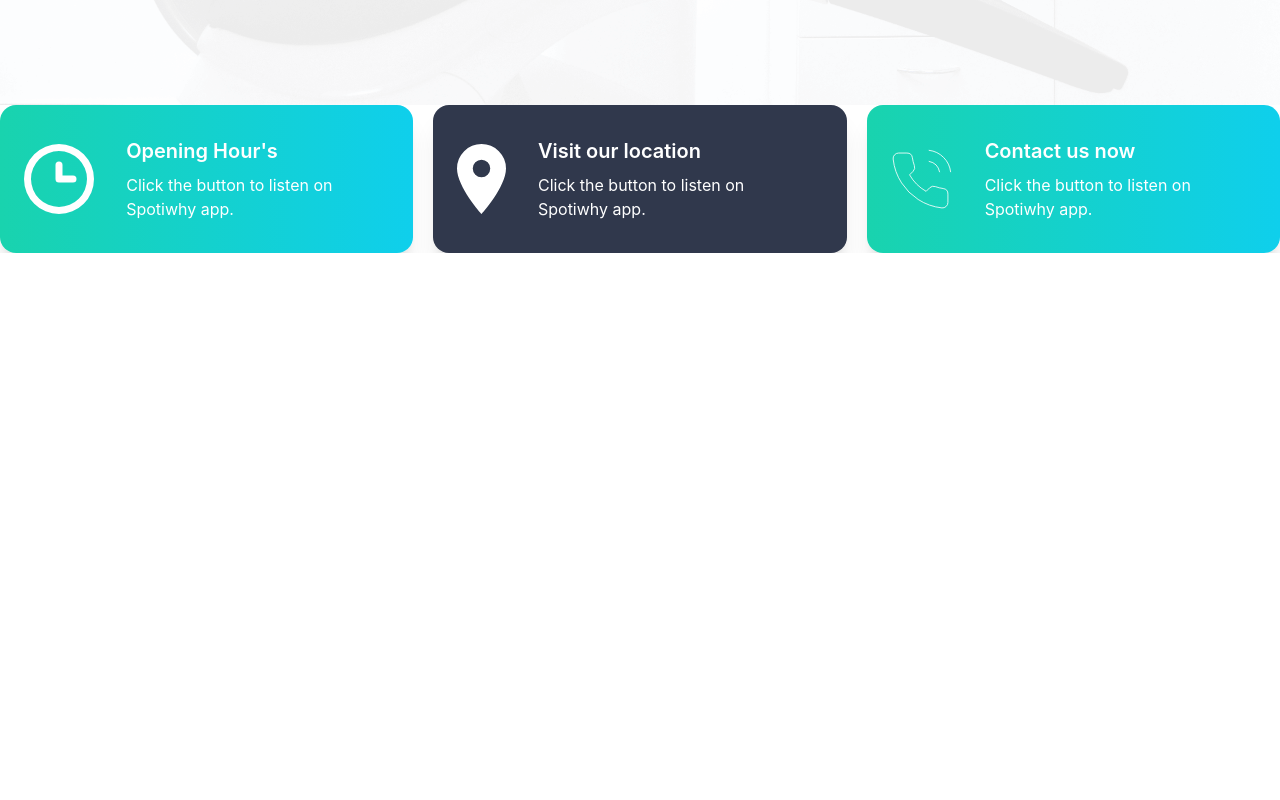
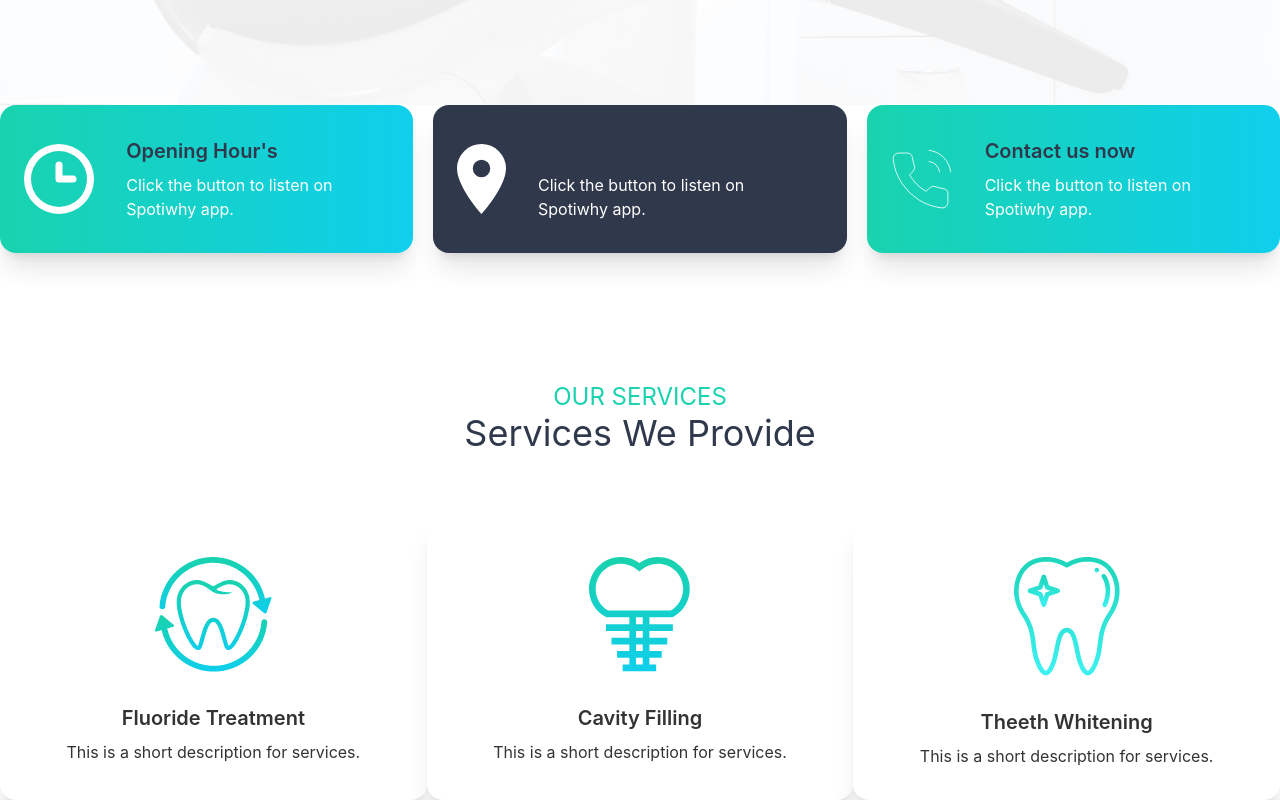
Before and after one commit to Fahadmohammad1/doctors-portal-client, a React (Create React App) app: page / in a window 1280 px wide. Shown: the part 759-1559 px from the top of the page. Before the commit the page ends 1012 px from the top, so only its background shows below. Built offline with nearby package versions, Linux system fonts and the light colour scheme.

Commit message:
services added

```diff
--- a/src/Pages/Home/Banner.js
+++ b/src/Pages/Home/Banner.js
@@ -2,9 +2,9 @@ import React from "react";
 import chair from "../../assets/images/chair.png";
 const Banner = () => {
   return (
-    <div class="hero min-h-screen px-12">
+    <div class="hero min-h-screen xl:px-8">
       <div class="hero-content flex-col lg:flex-row-reverse">
-        <img src={chair} class="max-w-sm rounded-lg shadow-2xl" alt="" />
+        <img src={chair} class="lg:max-w-2xl rounded-lg shadow-2xl" alt="" />
         <div className="xl:pr-16">
           <h1 class="text-5xl font-bold">Your New Smile Starts Here</h1>
           <p class="py-6">
--- a/src/Pages/Home/Details.js
+++ b/src/Pages/Home/Details.js
@@ -6,7 +6,7 @@ import phone from "../../assets/icons/phone.svg";
 
 const Details = () => {
   return (
-    <div className="grid lg:grid-cols-3 gap-5 container mx-auto">
+    <div className="lg:grid grid-cols-3 gap-5 container mx-auto">
       <DetailsCard
         cardTitle="Opening Hour's"
         img={clock}
--- a/src/Pages/Home/DetailsCard.js
+++ b/src/Pages/Home/DetailsCard.js
@@ -7,7 +7,7 @@ const DetailsCard = ({ img, bg, cardTitle }) => {
         <img src={img} alt="Album" />
       </figure>
       <div class="card-body">
-        <h2 class="card-title">{cardTitle}</h2>
+        <h2 class="card-title text-accent">{cardTitle}</h2>
         <p>Click the button to listen on Spotiwhy app.</p>
       </div>
     </div>
--- a/src/Pages/Home/Home.js
+++ b/src/Pages/Home/Home.js
@@ -2,10 +2,11 @@ import React from "react";
 import Banner from "./Banner";
 import bg from "../../assets/images/bg.png";
 import Details from "./Details";
+import Services from "./Services";
 
 const Home = () => {
   return (
-    <div>
+    <div className="px-4 xl:px-0">
       <div
         style={{
           backgroundImage: `url(${bg})`,
@@ -17,6 +18,9 @@ const Home = () => {
         <Banner />
       </div>
       <Details></Details>
+      <div>
+        <Services></Services>
+      </div>
     </div>
   );
 };
--- /dev/null
+++ b/src/Pages/Home/Service.js
@@ -0,0 +1,17 @@
+import React from "react";
+
+const Service = ({ service }) => {
+  return (
+    <div class="card w-full bg-base-100 shadow-xl mx-auto">
+      <figure class="px-10 pt-10">
+        <img src={service.image} alt="" class="rounded-xl" />
+      </figure>
+      <div class="card-body items-center text-center">
+        <h2 class="card-title">{service.title}</h2>
+        <p>{service.description}</p>
+      </div>
+    </div>
+  );
+};
+
+export default Service;
--- /dev/null
+++ b/src/Pages/Home/Services.js
@@ -0,0 +1,43 @@
+import React from "react";
+import Service from "./Service";
+import fluoride from "../../assets/images/fluoride.png";
+import cavity from "../../assets/images/cavity.png";
+import whitening from "../../assets/images/whitening.png";
+
+const Services = () => {
+  const services = [
+    {
+      id: 1,
+      title: "Fluoride Treatment",
+      description: "This is a short description for services.",
+      image: `${fluoride}`,
+    },
+    {
+      id: 2,
+      title: "Cavity Filling",
+      description: "This is a short description for services.",
+      image: `${cavity}`,
+    },
+    {
+      id: 3,
+      title: "Theeth Whitening",
+      description: "This is a short description for services.",
+      image: `${whitening}`,
+    },
+  ];
+  return (
+    <div className="mt-32">
+      <h3 className="text-2xl uppercase text-center text-secondary">
+        our services
+      </h3>
+      <h1 className="text-4xl text-center text-accent">Services We Provide</h1>
+      <div className="grid lg:grid-cols-3 mt-16">
+        {services.map((service) => (
+          <Service service={service} key={service.id}></Service>
+        ))}
+      </div>
+    </div>
+  );
+};
+
+export default Services;
```
